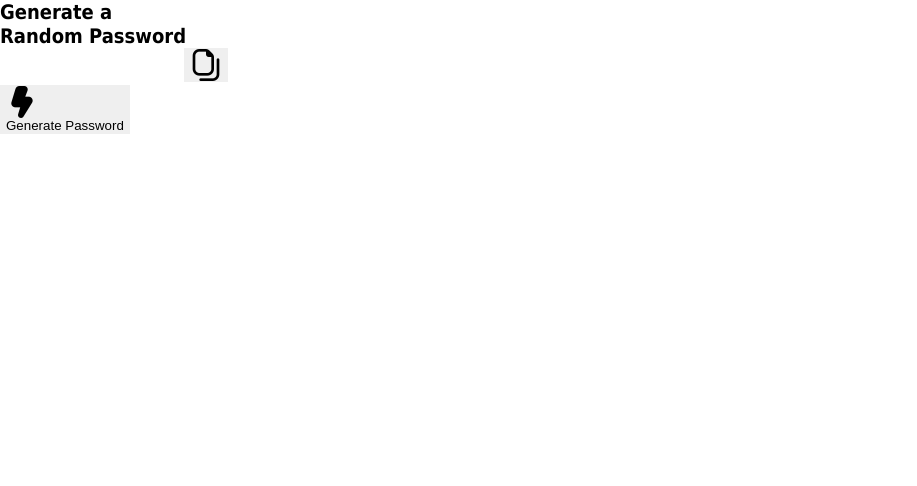
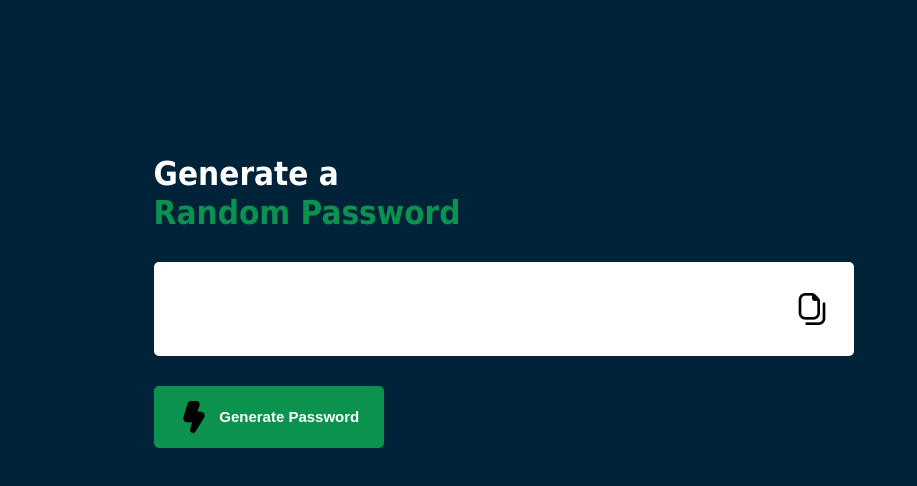
Before and after one commit to daalmolo/JS_random-password-gen, a plain HTML site: page index.html in a window 1280 px wide. Shown: the whole page, without its empty margins (0-917 px from the left). Drawn offline with Linux system fonts and the light colour scheme.

Commit message:
The page was updated with some css styles

```diff
--- /dev/null
+++ b/css/style.css
@@ -0,0 +1,52 @@
+body {
+  background: #002339;
+  color: #fff;
+}
+
+.app {
+  margin: 12%;
+  width: 90%;
+  max-width: 700px;
+}
+
+.app__title {
+  font-size: 3.3rem;
+}
+
+.app__title > span {
+  color: #0b924f;
+}
+
+.passwrd__container {
+  background: #fff;
+  width: 100%;
+  color: #333;
+  display: flex;
+  align-items: center;
+  justify-content: space-between;
+  padding: 30px 20px;
+  margin: 30px 0;
+  border-radius: 5px;
+}
+
+.password {
+  padding: 5px 5px;
+  width: 80%;
+}
+
+.passwrd__container > button {
+  background: none;
+}
+
+.app__gen-btn {
+  display: flex;
+  width: 230px;
+  background: #0b924f;
+  border-radius: 5px;
+  justify-content: space-evenly;
+  align-items: center;
+  padding: 15px 15px;
+  color: #fff;
+  font-size: 1.5rem;
+  font-weight: 600;
+}
--- a/index.html
+++ b/index.html
@@ -4,6 +4,7 @@
     <meta charset="UTF-8" />
     <meta name="viewport" content="width=device-width, initial-scale=1.0" />
     <link rel="stylesheet" href="css/boilerplate.css" />
+    <link rel="stylesheet" href="css/style.css" />
     <title>Document</title>
   </head>
   <body>
@@ -17,13 +18,12 @@
         </button>
       </div>
 
-      <div class="container__gen-btn">
-        <button onclick="generatePassword()" class="app__gen-btn">
-          <img src="images/tornillo.png" />
-          <span>Generate Password</span>
-        </button>
-      </div>
+      <button onclick="generatePassword()" class="app__gen-btn">
+        <img src="images/tornillo.png" />
+        <span>Generate Password</span>
+      </button>
     </main>
+
     <script src="js/script.js"></script>
   </body>
 </html>
```
